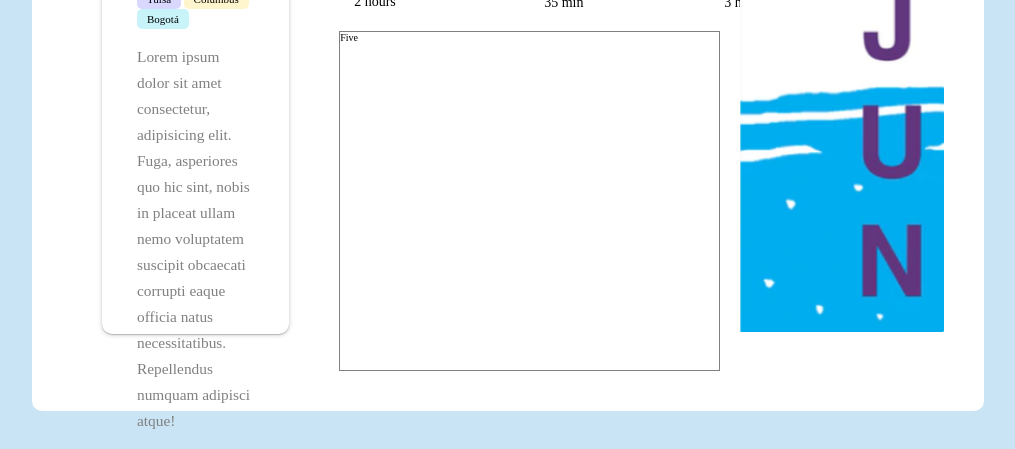
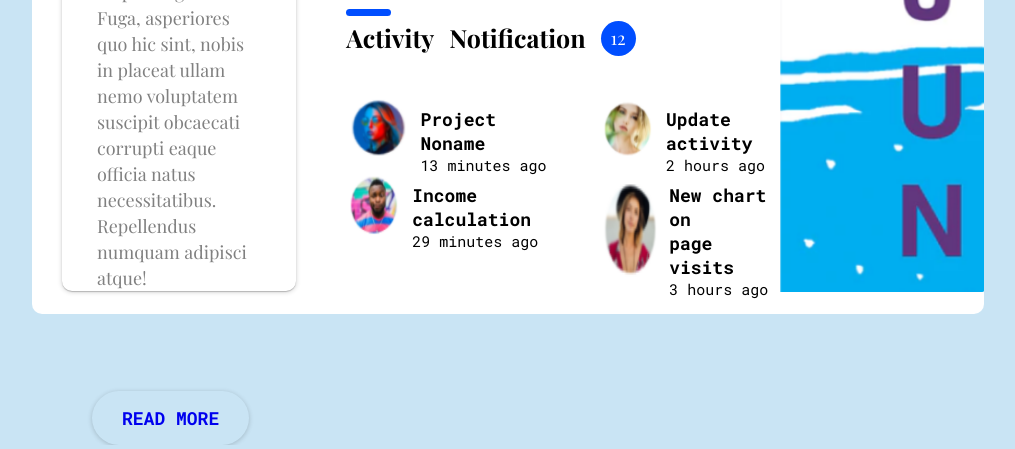
Before and after one commit to PendraDev/Project_Pod, a plain HTML site: page index.html in a window 1280 px wide. Shown: the part 660-1109 px from the top of the page, without its empty margins (132-1147 px from the left). Drawn offline with nearby package versions, Linux system fonts and the light colour scheme.

Commit message:
2.0
Styles for last section and button

```diff
--- a/index.html
+++ b/index.html
@@ -1,13 +1,17 @@
 <!DOCTYPE html>
 <html lang="en">
+
 <head>
   <meta charset="UTF-8">
   <meta http-equiv="X-UA-Compatible" content="IE=edge">
   <meta name="viewport" content="width=device-width, initial-scale=1.0">
+  <link rel="preconnect" href="https://fonts.gstatic.com">
+  <link href="https://fonts.googleapis.com/css2?family=Playfair+Display:wght@400;700&family=Roboto+Mono:wght@400;700&display=swap" rel="stylesheet">
   <link rel="stylesheet" href="./css/styles.css">
   <title>Podcast</title>
 
 </head>
+
 <body>
   <div class="big-card">
     <div class="wrapper">
@@ -25,10 +29,18 @@
             <h3 class="yellow-tag">Columbus</h3>
             <h3 class="cyan-tag">Bogotá</h3>
           </div>
-                    <p>Lorem ipsum dolor sit amet consectetur, adipisicing elit. Fuga, asperiores quo hic sint, nobis in placeat ullam nemo voluptatem suscipit obcaecati corrupti eaque officia natus necessitatibus. Repellendus numquam adipisci atque!</p>
+          <p>Lorem ipsum dolor sit amet consectetur, adipisicing elit. Fuga, asperiores quo hic sint, nobis in placeat
+            ullam nemo voluptatem suscipit obcaecati corrupti eaque officia natus necessitatibus. Repellendus numquam
+            adipisci atque!</p>
+            <a href="#" class="btn">READ MORE</a>
         </div>
       </div>
-       <div class="three"><iframe src="https://open.spotify.com/embed-podcast/episode/11XHbj0IgB3s9Pu0gKoQg3" width="100%" height="232" frameborder="0" allowtransparency="true" allow="encrypted-media" ></iframe></div>
+      <div class="three">
+        <img  src="./assets/play.PNG" alt="">
+        <!--<iframe src="https://open.spotify.com/embed-podcast/episode/11XHbj0IgB3s9Pu0gKoQg3"
+          width="100%" height="232" frameborder="0" allowtransparency="true" allow="encrypted-media">
+        </iframe> -->
+      </div>
       <div class="four">
         <h2>Your Playlist</h2>
         <div class="playlist-container">
@@ -49,7 +61,36 @@
           </div>
         </div>
       </div>
-       <div class="five">Five</div>
+      <div class="five">
+        <div class="line"></div>
+        <div class="titles-container">
+          <h5>Activity</h5>
+          <h5>Notification</h5>
+          <p class="circle">12</p>
+        </div>
+        <div class="faceslist-container">
+          <div class="column1">
+            <div class="faces">
+              <img src="./assets/face1.PNG" alt="">
+              <p><span>Project Noname </span><br>13 minutes ago</p>
+            </div>
+            <div class="faces">
+              <img src="./assets/face2.PNG" alt="">
+              <p><span>Income calculation </span><br>29 minutes ago</p>
+            </div>
+          </div>
+          <div class="column2">
+            <div class="faces">
+              <img src="./assets/face3.PNG" alt="">
+              <p><span>Update activity</span><br>2 hours ago</p>
+            </div>
+            <div class="faces">
+              <img src="./assets/face4.PNG" alt="">
+              <p><span>New chart on <br> page visits</span><br>3 hours ago</p>
+            </div>
+          </div>
+        </div>
+      </div>
       <div class="six">
         <img class="banner-lat" src="./assets/banner-lat.png" alt="Banner lateral">
       </div>
@@ -59,4 +100,5 @@
   <script src="./js/index.js"></script>
 
 </body>
+
 </html>
--- a/sass/base/_base.scss
+++ b/sass/base/_base.scss
@@ -21,7 +21,6 @@ iframe {
     display: flex;
     justify-content: center;
     margin: 5rem 10rem;
-    padding: 4rem ;
     background: white;
     border-radius: 10px;
 }
--- a/sass/base/_typo.scss
+++ b/sass/base/_typo.scss
@@ -1,12 +1,13 @@
 h1 {
+    font-family: 'Roboto Mono', monospace;
     font-size: 1.6rem;
     line-height: 50px;
 
 }
 h2 {
     margin: 1.5rem ;
-    font-size: 4rem;
-
+    font-size: 3rem;
+    font-family: 'Playfair Display', serif;
 }
 h3 {
     display: inline-block;
@@ -17,10 +18,13 @@ h3 {
     padding: 0 1rem;
 }
 h4 {
-    font-size: 20px;
-    margin: 0 1.5rem;
+    font-size: 18px;
+    font-family: 'Roboto Mono', monospace;
+    font-weight: 500;
+    margin: 0 1.3rem;
+    letter-spacing: -1px;
 }
 p {
-    font-size: 1.2vw;
-
+    font-family: 'Playfair Display', serif;
+    font-size: 18px;
 }
--- /dev/null
+++ b/sass/components/_buttons.scss
@@ -0,0 +1,11 @@
+.btn {
+    margin: 0 30px;
+    box-shadow:  0 1px 5px 0 rgba(0, 0, 0, 0.19);
+    border-radius: 35px;
+    text-decoration: none;
+    padding: 1.5rem 3rem;
+    font-family: 'Roboto Mono', monospace;
+    font-weight: bold;
+    font-size: 18px;
+
+}
--- a/sass/components/_card.scss
+++ b/sass/components/_card.scss
@@ -2,6 +2,10 @@
     height: 600px;
     box-shadow: 0 1px 1px 0 rgba(0, 0, 0, 0.2), 0 1px 5px 0 rgba(0, 0, 0, 0.19);
     border-radius: 10px;
+    p{
+        margin-top: 20px;
+        margin-bottom: 100px;
+    }
 
 }
 .logo {
@@ -34,6 +38,7 @@
             margin: 1.5rem;
         }
         p{
+            font-family: 'Roboto Mono', monospace;
             font-size: 14px;
             margin: 0 1.5rem;
         }
@@ -45,3 +50,66 @@
 .img-list3 {
     width: 160px;
 }
+.line {
+    background: #004EFF;
+    width: 45px;
+    height: 7px;
+    border-radius: 5px;
+}
+.titles-container {
+    display: flex;
+    h5 {
+        font-family: 'Playfair Display', serif;
+        font-size: 25px;
+        margin: 5px 0;
+        padding-right: 1.5rem;
+    }
+
+}
+.circle {
+    display:flex;
+    justify-content: center;
+    align-items: center;
+    margin-top: 5px;
+    font-family: 'Playfair Display', serif;
+    border-radius: 100%;
+    background: #004EFF;
+    color: white;
+    width: 3.5rem;
+    height: 3.5rem;
+          p {
+            transform: translateY(-100px);
+            font-size:  25px;
+          }
+}
+.faceslist-container {
+    display: flex;
+    margin-top:40px;
+    font-family: 'Roboto Mono', monospace;
+    img {
+        width: 75px;
+        margin-bottom: 15px;
+    }
+    p {
+        font-family: 'Roboto Mono', monospace;
+        font-size: 15px;
+        padding-top: 8px;
+        margin-left: 10px;
+
+    }
+    span {
+        font-size: 18px;
+        font-weight: bold;
+    }
+
+}
+.column1, .column2 {
+    width: 50%;
+
+}
+.column2 {
+    margin-left: 5rem;
+}
+.faces {
+    display: flex;
+}
--- a/sass/components/_grid.scss
+++ b/sass/components/_grid.scss
@@ -2,8 +2,8 @@
     max-width: 1300px;
     display: grid;
     grid-template-columns: repeat(6,1fr);
-    gap: 20px;
-    grid-auto-rows: minmax(100px, auto);
+    gap: 5px;
+
 }
 .one {
     grid-column: 1/3;
@@ -28,15 +28,18 @@
 .three {
     grid-column: 3/6;
     grid-row: 1/3;
+    img {
+        margin-top: 40px;
+    }
 }
 .four {
     grid-column: 3/6;
     grid-row: 3/5;
 }
 .five {
-    border: solid 1px gray;
     grid-column: 3/6;
     grid-row: 5/8;
+    padding: 1.5rem;
 }
 .six {
     grid-column: 6/7;
--- a/sass/lib/_variables.scss
+++ b/sass/lib/_variables.scss
@@ -1 +1,8 @@
 $base-color: #C9E4F4;
+
+
+
+
+/* Font Family */
+$primary_font: 'Playfair Display', serif;
+$secondary_font: 'Roboto Mono', monospace;
--- a/sass/styles.sass
+++ b/sass/styles.sass
@@ -2,6 +2,7 @@
 @import 'base/typo';
 @import 'components/card';
 @import 'components/grid';
+@import 'components/buttons';
 @import 'lib/home';
 @import 'lib/mixins';
 @import 'lib/variables';
```
Also changed, not shown: css/styles.css, 1 other file. Lines whose indentation alone changed are shown as unchanged.
